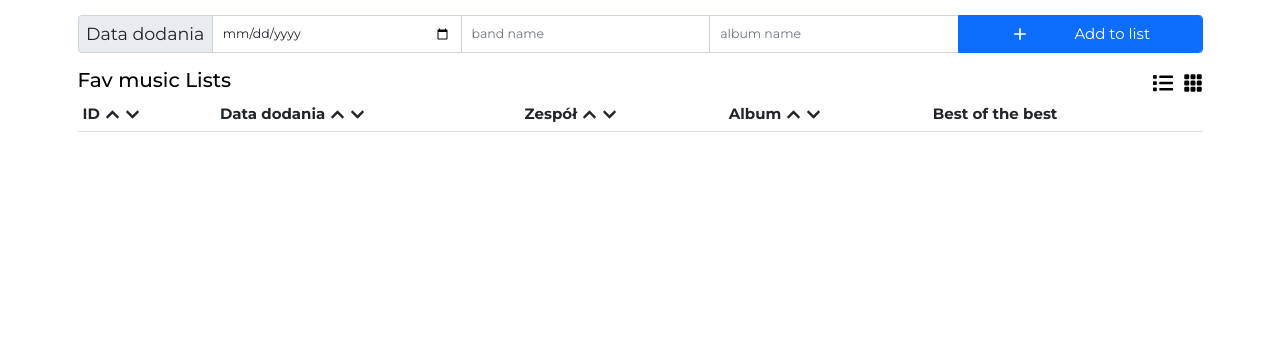
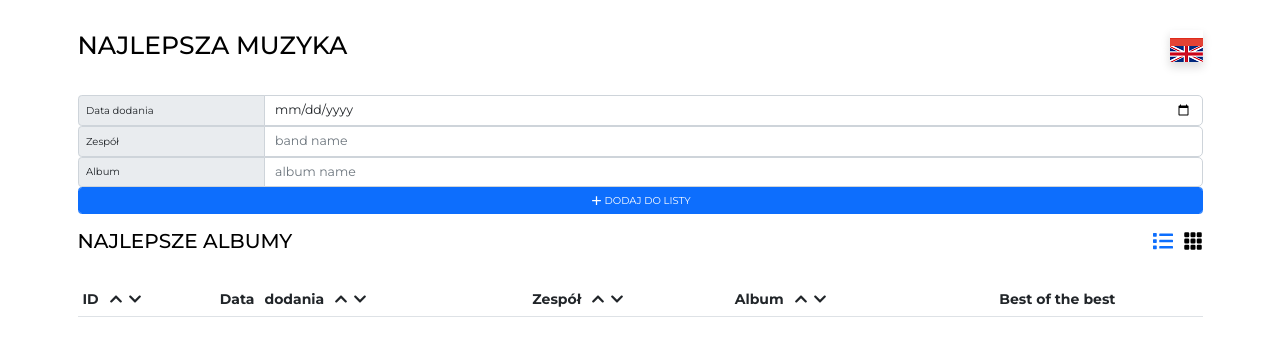
Before and after one commit to michalskimateusz/albumsApp, a React (Create React App) app: page / in a window 1280 px wide. Shown: the top 356 px of the page. Built offline with nearby package versions, Linux system fonts and the light colour scheme.

Commit message:
media queries and header with language switch component

```diff
--- a/src/App.tsx
+++ b/src/App.tsx
@@ -3,6 +3,7 @@ import React from "react";
 import FormComponent from "./components/FormComponent/FormComponent";
 import TableComponent from "./components/TableComponent/TableComponent";
 import GridComponent from "./components/GridComponent/GridComponent";
+import HeaderComponent from "./components/HeaderComponent/HeaderComponent";
 import { useAppDispatch, useAppSelector } from "./app/hooks";
 import { selectAlbum, toggleView } from "./features/albumsSlice/albumsSlice";
 import { FaList } from "react-icons/fa";
@@ -13,24 +14,27 @@ function App() {
   const dispatch = useAppDispatch();
   return (
     <div className="container">
-      <div className=" input-group mt-4 mb-4">
-        <FormComponent className="input-group" />
+      <HeaderComponent />
+      <div className="mt-5">
+        <FormComponent className="d-flex flex-column" />
       </div>
-      <div className="mt-4 mb-4">
-        <div className="d-flex justify-content-between align-items-center">
-          <h2>Fav music Lists</h2>
-          <div className="d-flex justify-content-center align-items-center gap-3 fs-2">
+      <div className="row mt-4 mb-4">
+        <div className="d-flex justify-content-between align-middle">
+          <h2 className="m-0">NAJLEPSZE ALBUMY</h2>
+          <div className="d-flex justify-content-center align-items-center gap-3">
             <FaList
+              className={`layout-btn ${layout === "list" && "text-primary"}`}
               role="button"
               onClick={() => dispatch(toggleView("list"))}
             />
             <BsFillGrid3X3GapFill
+              className={`layout-btn ${layout === "grid" && "text-primary"}`}
               role="button"
               onClick={() => dispatch(toggleView("grid"))}
             />
           </div>
         </div>
-        <div>
+        <div className="mt-5">
           {layout === "list" && <TableComponent data={albums} />}
           {layout === "grid" && <GridComponent data={albums} />}
         </div>
--- a/src/components/AlbumCardComponent/AlbumCardComponent.tsx
+++ b/src/components/AlbumCardComponent/AlbumCardComponent.tsx
@@ -18,13 +18,17 @@ const AlbumCardComponent: FC<IAlbum> = ({
 }) => {
   const dispatch = useAppDispatch();
   return (
-    <div className="card" style={{ width: "20rem" }} id={id}>
-      <img src={albumArt} alt="albumArt" className="card-img-top" />
+    <div className="card" id={id}>
+      <img
+        src={albumArt}
+        alt="albumArt"
+        className="d-none d-md-inline card-img-top"
+      />
       <div className="card-body d-flex flex-column">
         <div className="d-flex justify-content-between">
-          <div>
-            <h5 className="card-title">{bandName}</h5>
-            <p className="card-subtitle">{albumName}</p>
+          <div className="d-block text-truncate">
+            <h5 className="card-title text-truncate">{bandName}</h5>
+            <p className=" card-subtitle text-truncate">{albumName}</p>
             <p className="card-text">{date}</p>
           </div>
           <div>
@@ -37,7 +41,7 @@ const AlbumCardComponent: FC<IAlbum> = ({
 
         <ButtonComponent
           action="remove"
-          title="REMOVE"
+          title="USUŃ"
           className="btn btn-danger"
           type="button"
           onClick={() => dispatch(removeAlbum(id))}
--- a/src/components/ButtonComponent/ButtonComponent.tsx
+++ b/src/components/ButtonComponent/ButtonComponent.tsx
@@ -19,12 +19,14 @@ const ButtonComponent: FC<IButtonComponent> = ({
 }) => {
   return (
     <button className={className} type={type} onClick={onClick}>
-      <div className="d-flex justify-content-evenly align-items-center fs-4">
-        <span className="fs-2">
+      <div className="d-flex justify-content-center align-items-center">
+        <span className="d-flex justify-content-center btn-icon">
           {action === "remove" && <RxCross2 />}
           {action === "add" && <RiAddLine />}
         </span>
-        <span>{title}</span>
+        <span className={`${action === "add" ? "" : "d-none d-md-flex"}`}>
+          {title}
+        </span>
       </div>
     </button>
   );
--- a/src/components/FormComponent/FormComponent.tsx
+++ b/src/components/FormComponent/FormComponent.tsx
@@ -37,31 +37,40 @@ const FormComponent: FC<IFormComponent> = ({ className }) => {
 
   return (
     <form className={className} onSubmit={handleSubmit} ref={formRef}>
-      <span className="input-group-text fs-3">Data dodania</span>
+      <div className="input-group">
+        <span className="input-group-text col-4 col-md-2">Data dodania</span>
         <InputComponent
           inputRef={dateInputRef}
           type="date"
           className="form-control form-control-lg"
         />
+      </div>
+      <div className="input-group">
+        <span className="input-group-text col-4 col-md-2">Zespół</span>
         <InputComponent
           inputRef={bandNameInputRef}
           type="text"
           className="form-control form-control-lg"
           placeholder="band name"
         />
+      </div>
+      <div className="input-group">
+        <span className="input-group-text col-4 col-md-2">Album</span>
         <InputComponent
           inputRef={albumNameInputRef}
           type="text"
           className="form-control form-control-lg"
           placeholder="album name"
         />
-
+      </div>
+      <div className="input-group">
         <ButtonComponent
           action="add"
-        title="Add to list"
-        className="btn btn-primary form-control form-control-lg fs-3"
+          title="DODAJ DO LISTY"
+          className="btn btn-primary form-control form-control-lg"
           type="submit"
         />
+      </div>
     </form>
   );
 };
--- a/src/components/GridComponent/GridComponent.tsx
+++ b/src/components/GridComponent/GridComponent.tsx
@@ -8,7 +8,7 @@ interface IGridComponent {
 
 const GridComponent: FC<IGridComponent> = ({ data }) => {
   return (
-    <div className="d-flex gap-4 justify-content-start flex-wrap">
+    <div className="d-flex gap-3 justify-content-center flex-wrap">
       {data.map((album) => (
         <AlbumCardComponent
           key={album.id}
--- /dev/null
+++ b/src/components/HeaderComponent/HeaderComponent.tsx
@@ -0,0 +1,12 @@
+import LanguageChangeComponent from "../LanguageChangeComponent/LanguageChangeComponent";
+
+const HeaderComponent = () => {
+  return (
+    <div className="d-flex justify-content-between mt-5">
+      <h1>NAJLEPSZA MUZYKA</h1>
+      <LanguageChangeComponent />
+    </div>
+  );
+};
+
+export default HeaderComponent;
--- /dev/null
+++ b/src/components/LanguageChangeComponent/LanguageChangeComponent.tsx
@@ -0,0 +1,13 @@
+import plFlag from "../../assets/plFlag.png";
+import gbFlag from "../../assets/gbFlag.png";
+
+const LanguageChangeComponent = () => {
+  return (
+    <div>
+      <img src={plFlag} alt="PL" className="shadow" />
+      <img src={gbFlag} alt="ENG" className="shadow" />
+    </div>
+  );
+};
+
+export default LanguageChangeComponent;
--- a/src/components/SortComponent/SortComponent.tsx
+++ b/src/components/SortComponent/SortComponent.tsx
@@ -8,7 +8,7 @@ interface ISortComponent {
 
 const SortComponent: FC<ISortComponent> = ({ onClickDown, onClickUp }) => {
   return (
-    <div className="d-flex gap-2 mx-2">
+    <div className="d-flex flex-column flex-md-row gap-2">
       <span onClick={onClickUp} role="button">
         <FaChevronUp />
       </span>
--- a/src/components/TableComponent/TableComponent.tsx
+++ b/src/components/TableComponent/TableComponent.tsx
@@ -18,11 +18,11 @@ const TableComponent: FC<ITableComponent> = ({ data }) => {
   const dispatch = useAppDispatch();
 
   return (
-    <table className="table table-hover fs-4">
+    <table className="table table-hover">
       <thead>
-        <tr>
+        <tr className="align-middle ">
           <th scope="col">
-            <div className="d-flex align-items-center">
+            <div className="d-flex align-items-center gap-3">
               ID
               <SortComponent
                 onClickUp={() => dispatch(sort({ dir: "asc", key: "id" }))}
@@ -31,8 +31,8 @@ const TableComponent: FC<ITableComponent> = ({ data }) => {
             </div>
           </th>
           <th scope="col">
-            <div className="d-flex  align-items-center">
-              Data dodania
+            <div className="d-flex  align-items-center gap-3">
+              Data <span className="d-none d-md-inline">dodania</span>
               <SortComponent
                 onClickUp={() => dispatch(sort({ dir: "asc", key: "date" }))}
                 onClickDown={() => dispatch(sort({ dir: "desc", key: "date" }))}
@@ -40,7 +40,7 @@ const TableComponent: FC<ITableComponent> = ({ data }) => {
             </div>
           </th>
           <th scope="col">
-            <div className="d-flex  align-items-center">
+            <div className="d-flex align-items-center gap-3 ">
               Zespół
               <SortComponent
                 onClickUp={() =>
@@ -53,7 +53,7 @@ const TableComponent: FC<ITableComponent> = ({ data }) => {
             </div>
           </th>
           <th scope="col">
-            <div className="d-flex  align-items-center">
+            <div className="d-flex align-items-center gap-3">
               Album
               <SortComponent
                 onClickUp={() =>
@@ -65,13 +65,15 @@ const TableComponent: FC<ITableComponent> = ({ data }) => {
               />
             </div>
           </th>
-          <th scope="col">Best of the best</th>
+          <th scope="col" className="text-center">
+            Best <span className="d-none d-md-inline">of the best</span>
+          </th>
           <th scope="col" />
         </tr>
       </thead>
       <tbody>
         {data.map((album) => (
-          <tr key={album.id}>
+          <tr key={album.id} className="align-middle">
             <td>{album.id}</td>
             <td>{album.date}</td>
             <td>{album.bandName}</td>
@@ -82,10 +84,10 @@ const TableComponent: FC<ITableComponent> = ({ data }) => {
                 isBest={album.isBest}
               />
             </td>
-            <td className="d-flex justify-content-end align-items-center">
+            <td className="text-end">
               <ButtonComponent
                 action="remove"
-                title="REMOVE"
+                title="USUŃ"
                 className="btn btn-danger"
                 type="button"
                 onClick={() => dispatch(removeAlbum(album.id))}
--- a/src/index.css
+++ b/src/index.css
@@ -68,3 +68,33 @@ ol,
 ul {
   list-style: none;
 }
+
+
+.card {
+  width: calc((100% - 15px) / 2);
+  max-width: 14rem;
+}
+
+.btn-icon {
+  height: 1.5rem;
+  width: 1.5rem;
+  font-size: 2rem;
+}
+
+.layout-btn {
+  font-size: 1.5rem;
+}
+
+@media screen and (min-width: 576px){
+  table {
+    font-size: 1.4rem;
+  }
+
+  .layout-btn {
+    font-size: 2rem;
+  }
+
+  .card {
+    max-width: 16rem;
+  }
+}
```
Also changed, not shown: src/assets/gbFlag.png (added), src/assets/plFlag.png (added). Lines whose indentation alone changed are shown as unchanged.
